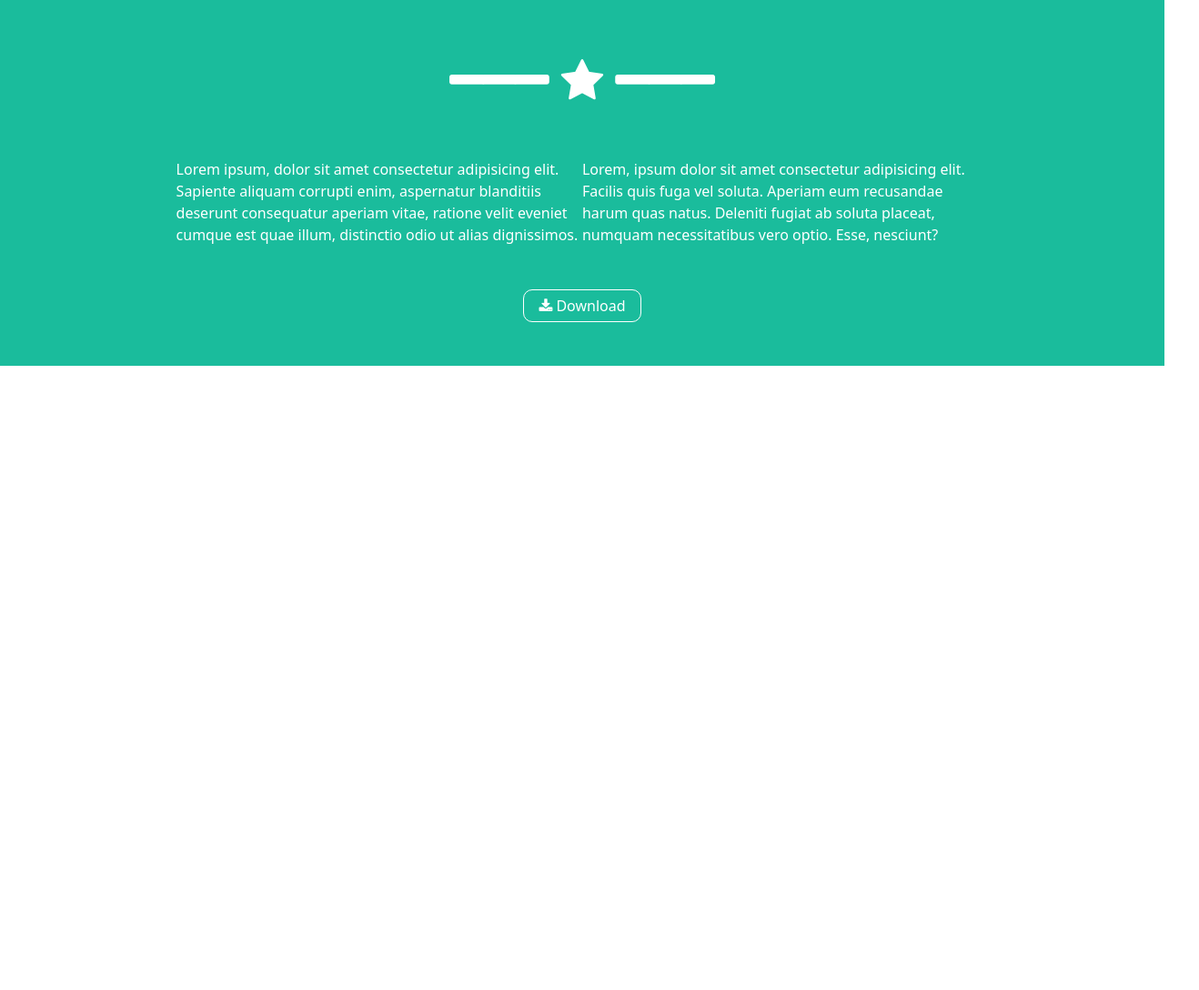
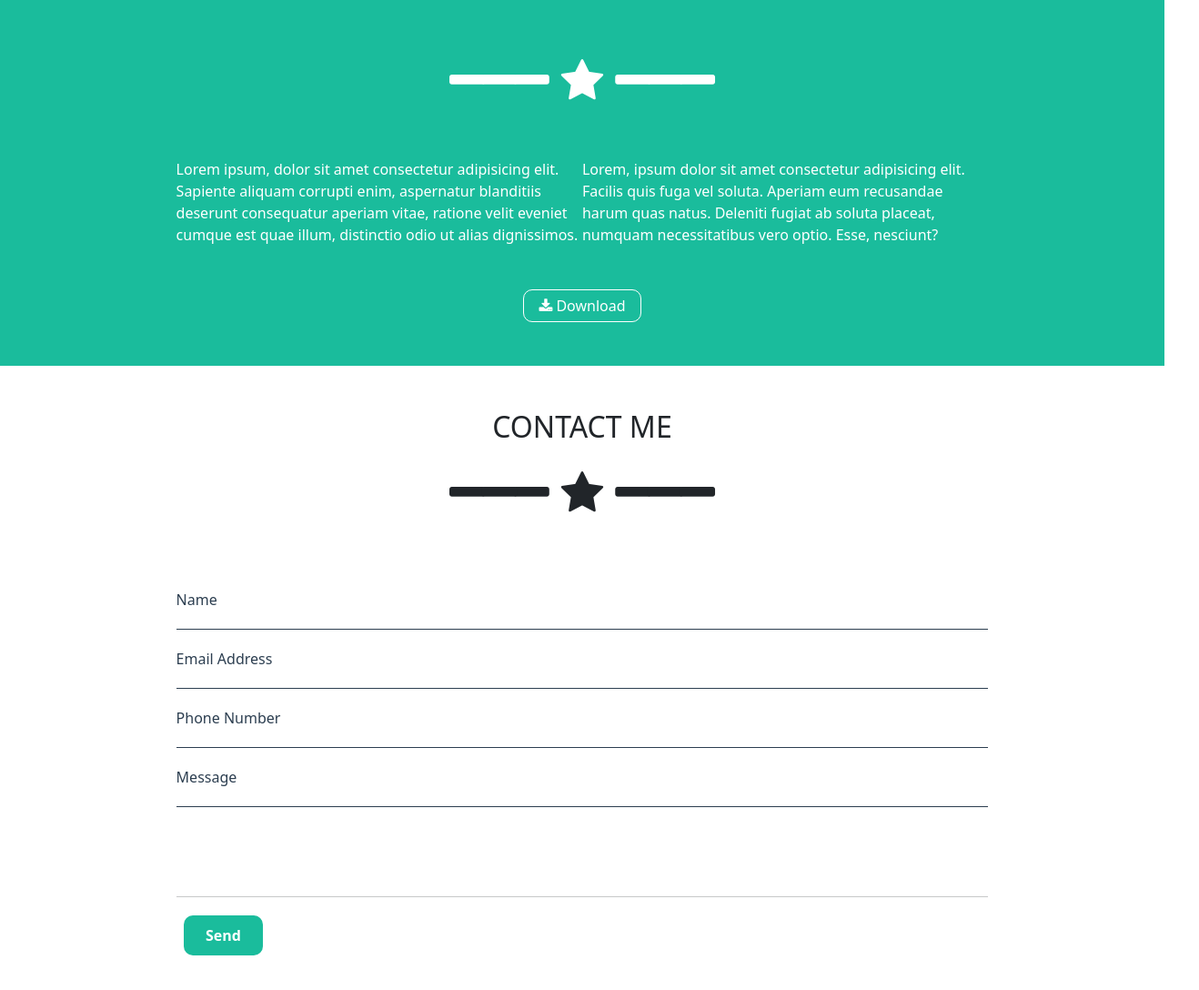
Before and after one commit to WalterCorsini/html-css-bootstrap-freelancer, a plain HTML site: page index.html in a window 1280 px wide. Shown: the part 1742-2830 px from the top of the page at 91% size, 1318 px wide, since content can reach past the window. Before the commit the page ends 2144 px from the top, so only its background shows below. Drawn offline with nearby package versions, Linux system fonts and the light colour scheme.

Commit message:
add : section contact

```diff
--- a/css/master.css
+++ b/css/master.css
@@ -124,8 +124,50 @@ a{
     background-color: transparent;
     border: 1px solid white;
     border-radius: 10px;
+    padding: .3rem 1rem;
     color: white;
-    padding: .3rem 1rem;
+}
+
+/* section contact-me */
+ms_contact-me{
+    margin: 0 auto;
+}
+
+.section_contact-me .star-icon{
+    font-size: 30px;
+}
+
+.section_contact-me ul{
+    list-style: none;
+    width: 60%;
+    margin: 0 auto;
+    padding-left: 0;
+}
+
+.section_contact-me li{
+    border-bottom: 1px solid rgb(44, 62, 80);
+    padding: 20px 0;
+}
+
+.section_contact-me hr{
+    width: 60%;
+    margin: 0 auto;
+    margin-top: 50px;
+}
+
+.section_contact-me button{
+    border-radius: 10px;
+    padding: .6rem 1.5rem;
+    border: 0;
+    font-weight: 700;
+}
+
+.contact-me-button{
+    margin-top: 20px;
+    width: 100%;
+    margin-left: 120px;
+    margin-bottom: 40px;
+
 }
 
 @media screen and (min-width: 768px){
@@ -151,6 +193,14 @@ a{
         width: 80%;
         margin: 0 auto;
     }
+
+    .section_contact-me hr,
+    .section_contact-me ul{
+        width: 80%;
+}
+
+.section_contact-me .star-icon{
+    font-size: 50px;
 }
 
 
--- a/index.html
+++ b/index.html
@@ -127,13 +127,47 @@
                     Download
                 </button>
             </div>
-
         </section>
         <!-- /section about -->
+
+        <!-- section contact me -->
+        <section class="section_contact-me">
+            <div class="container ms_contact-me text-center">
+                <h2 class="pt-5">CONTACT ME</h2>
+                <div class="star-icon pt-2 pb-5">
+                    <i class="line fa fa-solid fa-minus"></i>
+                    <i class="line_2 fa fa-solid fa-minus"></i>
+                    <i class="line_3 fa fa-solid fa-minus"></i>
+                    <i class="star fa fa-solid fa-star"></i>
+                    <i class="line_4 fa fa-solid fa-minus"></i>
+                    <i class="line_5 fa fa-solid fa-minus"></i>
+                    <i class="line_6 fa fa-solid fa-minus"></i>
+                </div>
+
+                <ul class="pb-5 text_darkgrey text-start">
+                    <li>Name</li>
+                    <li>Email Address</li>
+                    <li>Phone Number</li>
+                    <li>Message</li>
+                </ul>
+                <hr>
+                <div class="contact-me-button text-start">
+                    <button class="bg_tiffany text-white">Send</button>
+                </div>
+            </div>
+        </section>
+        <!-- /section contact me -->
 
     </main>
     <!-- /main -->
 
+    <!-- footer -->
+    <footer>
+
+    </footer>
+    <!-- /footer -->
+
+
 </body>
 
 </html>
```
